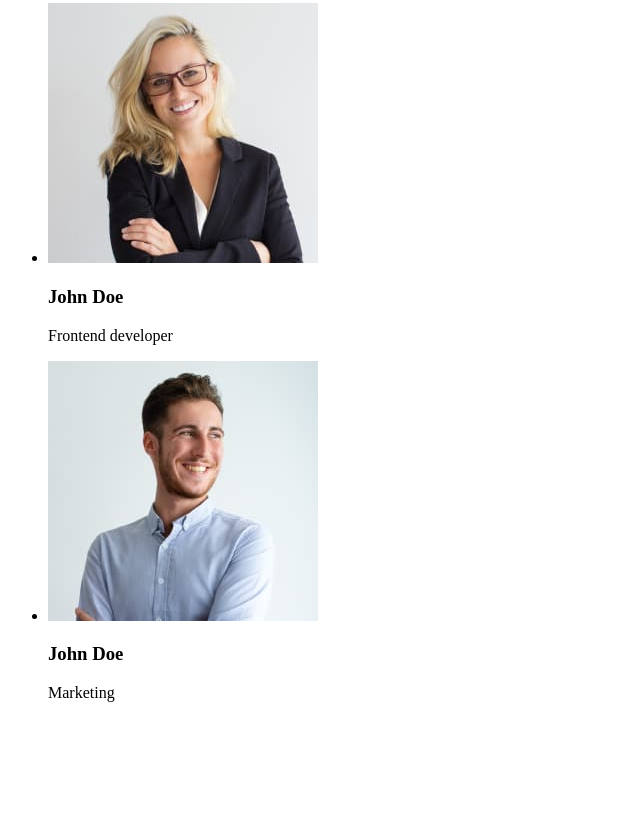
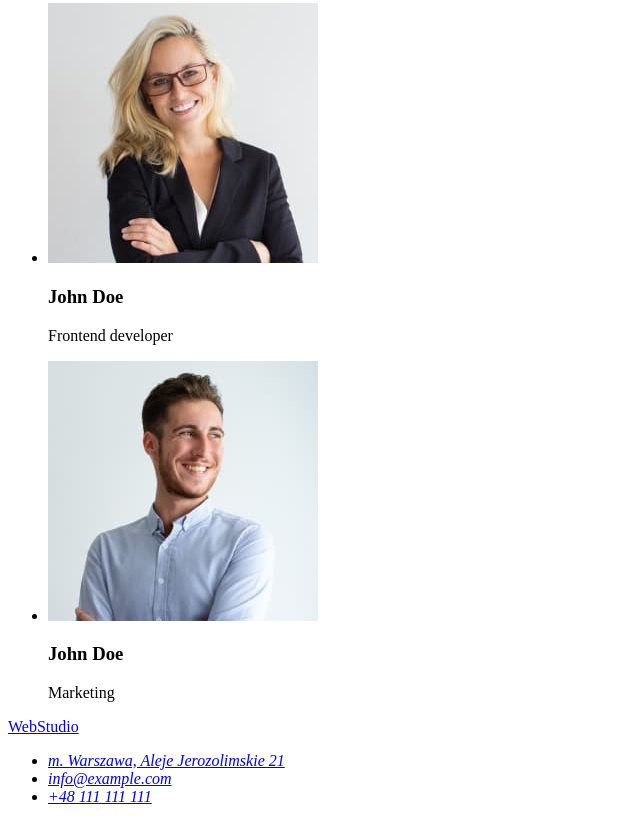
Before and after one commit to Mateusz-Dabrowski/goit-markup-hw-01, a plain HTML site: page index.html in a window 1280 px wide. Shown: the part 2043-2865 px from the top of the page, without its empty margins (0-640 px from the left). Before the commit the page ends 2761 px from the top, so only its background shows below. Drawn offline with Linux system fonts and the light colour scheme.

Commit message:
Update index.html

```diff
--- a/index.html
+++ b/index.html
@@ -95,6 +95,16 @@
 
     </section>
     </main>
+    <footer>
+        <a href="#">WebStudio</a>
+        <address>
+            <ul>
+                <li><a href="https://goo.gl/maps/z8AUtfWgx6kHP8Zq7">m. Warszawa, Aleje Jerozolimskie 21</a></li>
+                <li><a href="mailto:info@example.com">info@example.com</a></li>
+                <li><a href="tel:+48111111111">+48 111 111 111</a></li>
+            </ul>
+        </address>
+    </footer>
 
 </body>
 </html>
```
